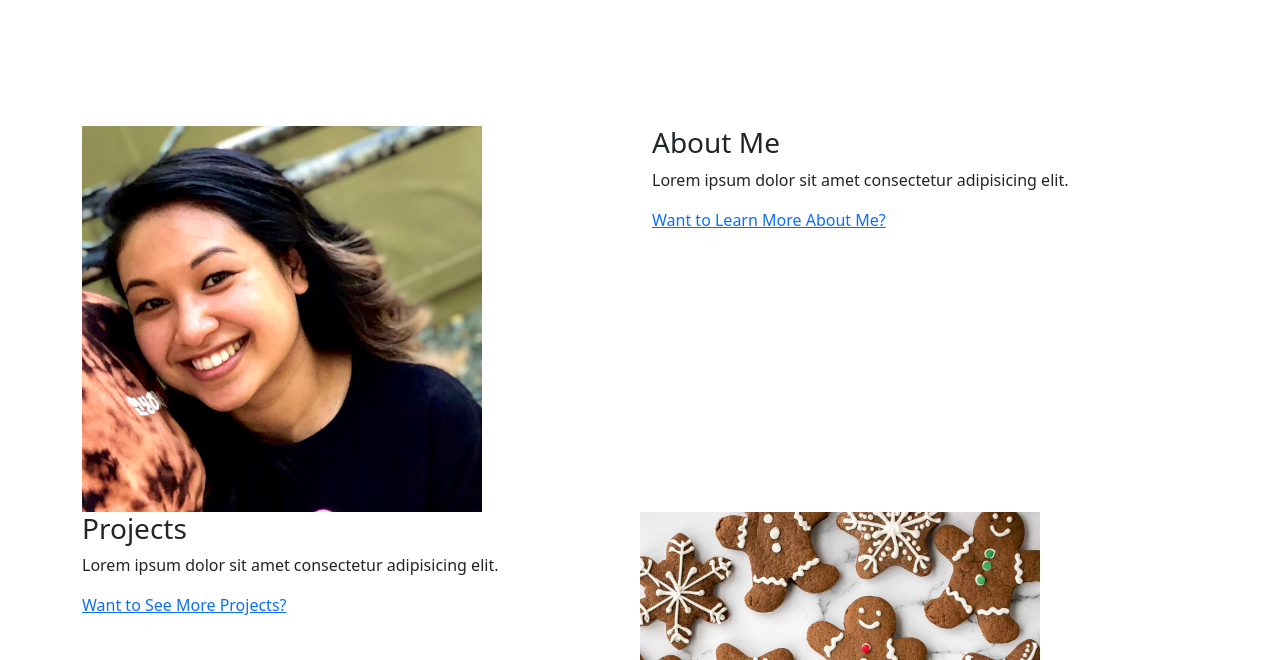
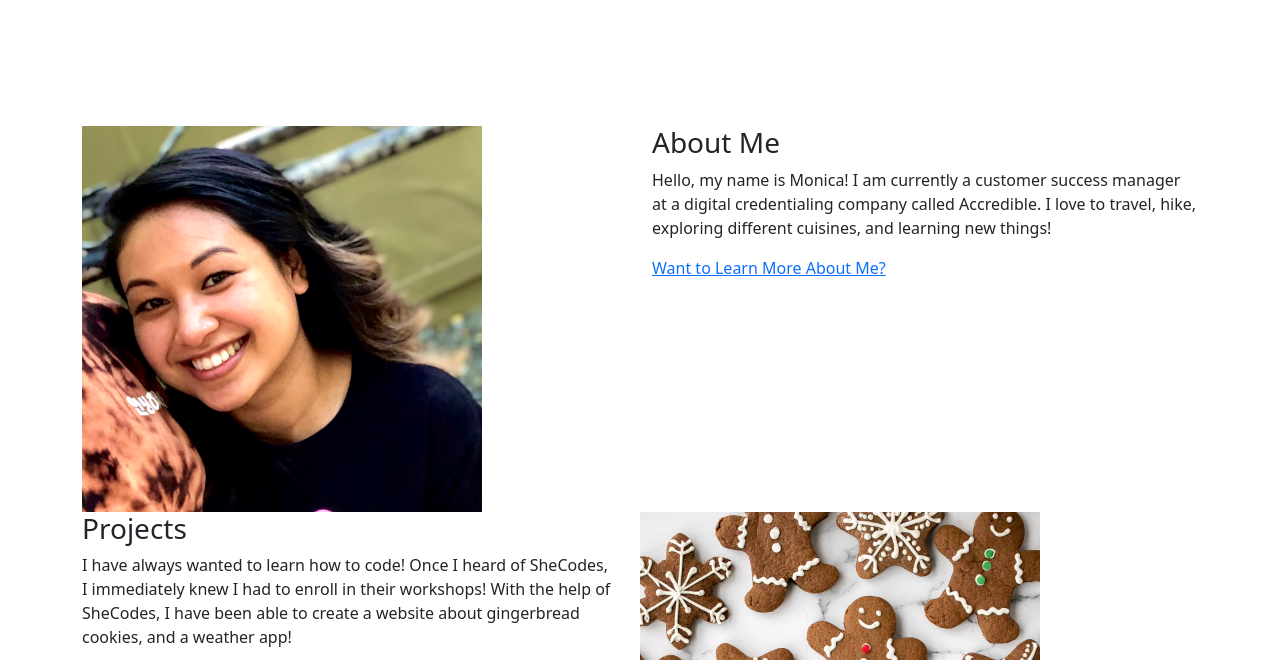
Before and after one commit to monmonappetit/Project-Portfolio, a plain HTML site: page index.html in a window 1280 px wide. Shown: the part 292-952 px from the top of the page. Drawn offline with nearby package versions, Linux system fonts and the light colour scheme.

Commit message:
Added homepage content

```diff
--- a/index.html
+++ b/index.html
@@ -95,7 +95,7 @@
                         About Me
                     </h3>
                     <p>
-                        Lorem ipsum dolor sit amet consectetur adipisicing elit.
+                        Hello, my name is Monica! I am currently a customer success manager at a digital credentialing company called Accredible. I love to travel, hike, exploring different cuisines, and learning new things!
                     </p>
                     <a
                         href="aboutme.html"
@@ -109,12 +109,12 @@
                         Projects
                     </h3>
                     <p>
-                        Lorem ipsum dolor sit amet consectetur adipisicing elit.
+                        I have always wanted to learn how to code! Once I heard of SheCodes, I immediately knew I had to enroll in their workshops! With the help of SheCodes, I have been able to create a website about gingerbread cookies, and a weather app!
                     </p>
                     <a
                         href="projects.html"
                         class="primary-link">
-                            Want to See More Projects?
+                            Want to See Some of My Projects?
                     </a>
                 </div>
                 <div class="col-md-6">
```
